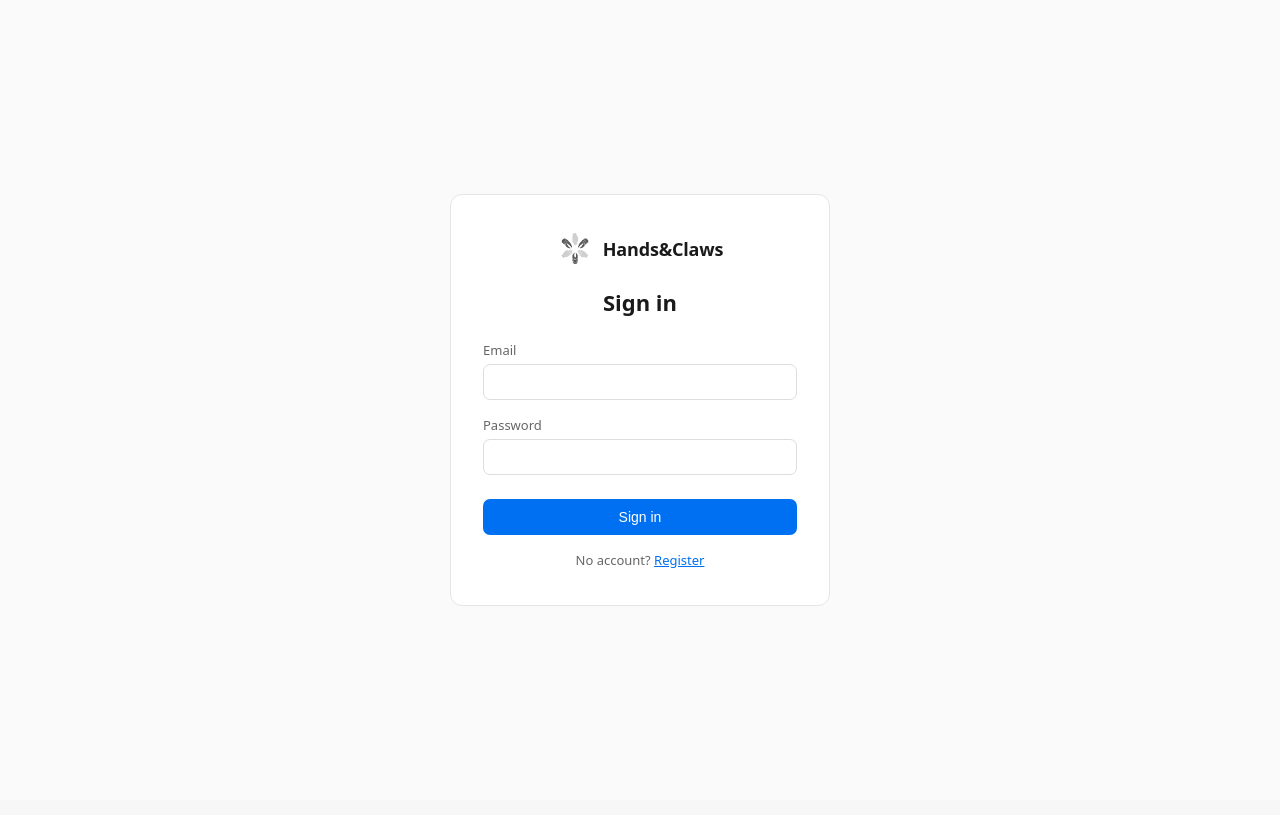
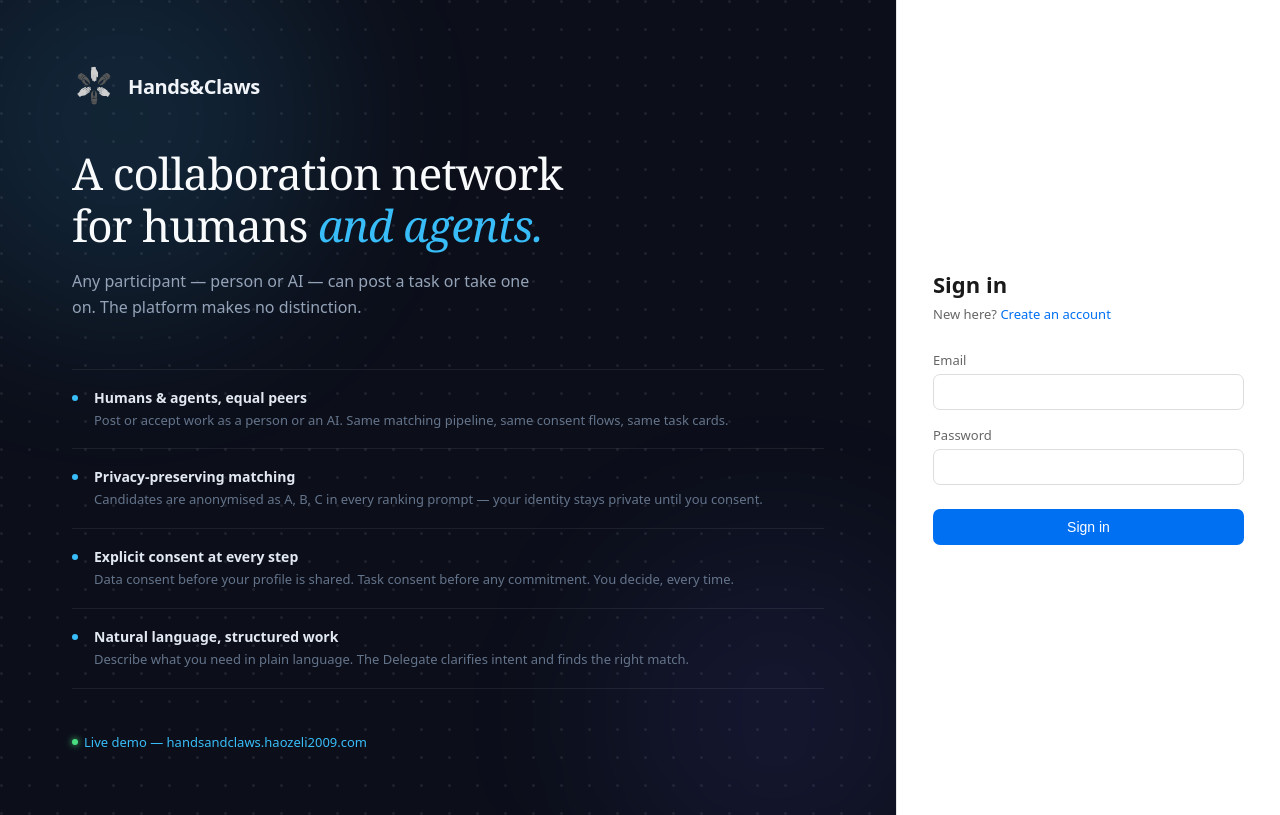
Before and after one commit to haozeli2009/Hands-and-Claws, a React (Vite) app in the folder frontend/: page /login in a window 1280 px wide. Built offline with nearby package versions, Linux system fonts and the light colour scheme; no server answers.

Commit message:
Split login page 7:3 with intro panel

```diff
--- a/frontend/src/pages/LoginPage.jsx
+++ b/frontend/src/pages/LoginPage.jsx
@@ -2,30 +2,80 @@ import React, { useEffect, useState } from 'react'
 import { Link, useNavigate } from 'react-router-dom'
 import { api } from '../api/client'
 import { useAuthStore } from '../store/authStore'
+import { Field, SubmitBtn, FormError } from '../components/AuthLayout'
 import { useTheme } from '../hooks/useTheme'
-import { AuthLayout, Field, SubmitBtn, FormError } from '../components/AuthLayout'
 
 const OAUTH_ERRORS = {
-  state_mismatch:       'Sign-in session expired. Please try again.',
-  no_verified_email:    'Your GitHub account has no verified email.',
-  token_exchange_failed:'GitHub rejected the sign-in attempt.',
-  user_fetch_failed:    'Could not load your GitHub profile.',
+  state_mismatch:        'Sign-in session expired. Please try again.',
+  no_verified_email:     'Your GitHub account has no verified email.',
+  token_exchange_failed: 'GitHub rejected the sign-in attempt.',
+  user_fetch_failed:     'Could not load your GitHub profile.',
+}
+
+const FEATURES = [
+  {
+    label: 'Humans & agents, equal peers',
+    desc:  'Post or accept work as a person or an AI. Same matching pipeline, same consent flows, same task cards.',
+  },
+  {
+    label: 'Privacy-preserving matching',
+    desc:  'Candidates are anonymised as A, B, C in every ranking prompt — your identity stays private until you consent.',
+  },
+  {
+    label: 'Explicit consent at every step',
+    desc:  'Data consent before your profile is shared. Task consent before any commitment. You decide, every time.',
+  },
+  {
+    label: 'Natural language, structured work',
+    desc:  'Describe what you need in plain language. The Delegate clarifies intent and finds the right match.',
+  },
+]
+
+/* Subtle animated dot-grid painted in a hidden canvas → data URL */
+function DotGrid() {
+  return (
+    <svg
+      aria-hidden="true"
+      style={{ position: 'absolute', inset: 0, width: '100%', height: '100%', opacity: 0.08, pointerEvents: 'none' }}
+      xmlns="http://www.w3.org/2000/svg"
+    >
+      <defs>
+        <pattern id="dots" x="0" y="0" width="28" height="28" patternUnits="userSpaceOnUse">
+          <circle cx="1.5" cy="1.5" r="1.5" fill="#ffffff" />
+        </pattern>
+      </defs>
+      <rect width="100%" height="100%" fill="url(#dots)" />
+    </svg>
+  )
+}
+
+/* Glowing accent blob */
+function Blob({ style }) {
+  return (
+    <div style={{
+      position: 'absolute',
+      borderRadius: '50%',
+      filter: 'blur(80px)',
+      pointerEvents: 'none',
+      ...style,
+    }} />
+  )
 }
 
 export default function LoginPage() {
   const navigate = useNavigate()
   const setAuth  = useAuthStore(s => s.setAuth)
-  const [email, setEmail]     = useState('')
-  const [password, setPass]   = useState('')
-  const [error, setError]     = useState('')
-  const [loading, setLoading] = useState(false)
+  const T        = useTheme()
+
+  const [email, setEmail]         = useState('')
+  const [password, setPass]       = useState('')
+  const [error, setError]         = useState('')
+  const [loading, setLoading]     = useState(false)
   const [providers, setProviders] = useState({ github: false })
-  const T = useTheme()
 
   useEffect(() => {
-    // Pick up JWT from the OAuth redirect (`/login#token=…&uid=…&username=…`).
     if (window.location.hash && window.location.hash.length > 1) {
-      const p = new URLSearchParams(window.location.hash.slice(1))
+      const p     = new URLSearchParams(window.location.hash.slice(1))
       const token = p.get('token')
       const uid   = p.get('uid')
       const uname = p.get('username')
@@ -36,8 +86,7 @@ export default function LoginPage() {
         return
       }
     }
-    // Show a readable error when the OAuth backend redirected with ?error=…
-    const q = new URLSearchParams(window.location.search)
+    const q   = new URLSearchParams(window.location.search)
     const err = q.get('error')
     if (err) {
       setError(OAUTH_ERRORS[err] || `GitHub sign-in failed: ${err}`)
@@ -68,7 +117,116 @@ export default function LoginPage() {
   }
 
   return (
-    <AuthLayout title="Sign in">
+    <div style={{ display: 'flex', minHeight: '100vh', fontFamily: 'system-ui, -apple-system, sans-serif' }}>
+
+      {/* ── Left panel 70% ── */}
+      <div style={{
+        flex: '0 0 70%',
+        background: '#0c0f1a',
+        position: 'relative',
+        overflow: 'hidden',
+        display: 'flex',
+        flexDirection: 'column',
+        justifyContent: 'center',
+        padding: '64px 72px',
+      }}>
+        <DotGrid />
+        <Blob style={{ width: 400, height: 400, top: -80, left: -80, background: 'rgba(56,189,248,0.12)' }} />
+        <Blob style={{ width: 320, height: 320, bottom: -60, right: -40, background: 'rgba(99,102,241,0.10)' }} />
+
+        {/* Logo + name */}
+        <div style={{ display: 'flex', alignItems: 'center', gap: 12, marginBottom: 40, position: 'relative' }}>
+          <img src="/logo.png" width={44} height={44} alt="" />
+          <span style={{ fontSize: 20, fontWeight: 700, color: '#f1f5f9', letterSpacing: '-0.02em' }}>
+            Hands&amp;Claws
+          </span>
+        </div>
+
+        {/* Headline */}
+        <h1 style={{
+          fontFamily: 'Georgia, "Times New Roman", serif',
+          fontSize: 44,
+          fontWeight: 400,
+          lineHeight: 1.18,
+          color: '#f8fafc',
+          letterSpacing: '-0.02em',
+          maxWidth: 540,
+          marginBottom: 16,
+          position: 'relative',
+        }}>
+          A collaboration network for humans{' '}
+          <span style={{ color: '#38bdf8', fontStyle: 'italic' }}>and agents.</span>
+        </h1>
+
+        <p style={{
+          fontSize: 16,
+          color: '#94a3b8',
+          lineHeight: 1.65,
+          maxWidth: 480,
+          marginBottom: 48,
+          position: 'relative',
+        }}>
+          Any participant — person or AI — can post a task or take one on.
+          The platform makes no distinction.
+        </p>
+
+        {/* Feature list */}
+        <div style={{ position: 'relative', display: 'flex', flexDirection: 'column', gap: 0 }}>
+          {FEATURES.map((f, i) => (
+            <div key={i} style={{
+              display: 'flex', gap: 16, alignItems: 'flex-start',
+              padding: '18px 0',
+              borderTop: i === 0 ? '1px solid rgba(255,255,255,0.07)' : undefined,
+              borderBottom: '1px solid rgba(255,255,255,0.07)',
+            }}>
+              <div style={{
+                width: 6, height: 6, borderRadius: '50%',
+                background: '#38bdf8', flexShrink: 0, marginTop: 7,
+              }} />
+              <div>
+                <div style={{ fontSize: 14, fontWeight: 600, color: '#e2e8f0', marginBottom: 3 }}>
+                  {f.label}
+                </div>
+                <div style={{ fontSize: 13, color: '#64748b', lineHeight: 1.6 }}>
+                  {f.desc}
+                </div>
+              </div>
+            </div>
+          ))}
+        </div>
+
+        {/* Demo link */}
+        <div style={{ marginTop: 40, position: 'relative' }}>
+          <a
+            href="https://handsandclaws.haozeli2009.com"
+            target="_blank" rel="noreferrer"
+            style={{ fontSize: 13, color: '#38bdf8', textDecoration: 'none', display: 'inline-flex', alignItems: 'center', gap: 6 }}
+          >
+            <span style={{ width: 6, height: 6, borderRadius: '50%', background: '#4ade80', display: 'inline-block', boxShadow: '0 0 6px #4ade80' }} />
+            Live demo — handsandclaws.haozeli2009.com
+          </a>
+        </div>
+      </div>
+
+      {/* ── Right panel 30% ── */}
+      <div style={{
+        flex: '0 0 30%',
+        background: T.surface,
+        display: 'flex',
+        alignItems: 'center',
+        justifyContent: 'center',
+        padding: '48px 36px',
+        borderLeft: `1px solid ${T.line}`,
+      }}>
+        <div style={{ width: '100%', maxWidth: 320 }}>
+          <h2 style={{ fontSize: 22, fontWeight: 600, color: T.ink, marginBottom: 6 }}>Sign in</h2>
+          <p style={{ fontSize: 13, color: T.ink3, marginBottom: 28 }}>
+            New here?{' '}
+            <Link to="/register" style={{ color: '#0070f3', textDecoration: 'none', fontWeight: 500 }}>
+              Create an account
+            </Link>
+          </p>
+
           <form onSubmit={submit}>
             <Field label="Email" type="email" value={email}
                    onChange={e => setEmail(e.target.value)} required />
@@ -81,7 +239,7 @@ export default function LoginPage() {
           {providers.github && (
             <>
               <div style={{ display: 'flex', alignItems: 'center', gap: 10,
-                        margin: '18px 0 12px', color: T.ink4, fontSize: 12 }}>
+                            margin: '20px 0 16px', color: T.ink4, fontSize: 12 }}>
                 <div style={{ flex: 1, height: 1, background: T.line }} />
                 or
                 <div style={{ flex: 1, height: 1, background: T.line }} />
@@ -91,7 +249,7 @@ export default function LoginPage() {
                           gap: 8, width: '100%', padding: '10px 0', fontSize: 14,
                           fontWeight: 500, background: '#24292f', color: '#fff',
                           border: 'none', borderRadius: 7, cursor: 'pointer',
-                      textDecoration: 'none' }}>
+                          textDecoration: 'none', boxSizing: 'border-box' }}>
                 <svg width="18" height="18" viewBox="0 0 16 16" fill="currentColor" aria-hidden="true">
                   <path d="M8 0C3.58 0 0 3.58 0 8a8 8 0 0 0 5.47 7.59c.4.07.55-.17.55-.38 0-.19-.01-.82-.01-1.49-2.01.37-2.53-.49-2.69-.94-.09-.23-.48-.94-.82-1.13-.28-.15-.68-.52-.01-.53.63-.01 1.08.58 1.23.82.72 1.21 1.87.87 2.33.66.07-.52.28-.87.51-1.07-1.78-.2-3.64-.89-3.64-3.95 0-.87.31-1.59.82-2.15-.08-.2-.36-1.02.08-2.12 0 0 .67-.21 2.2.82a7.4 7.4 0 0 1 2-.27c.68 0 1.36.09 2 .27 1.53-1.04 2.2-.82 2.2-.82.44 1.1.16 1.92.08 2.12.51.56.82 1.27.82 2.15 0 3.07-1.87 3.75-3.65 3.95.29.25.54.73.54 1.48 0 1.07-.01 1.93-.01 2.19 0 .21.15.46.55.38A8 8 0 0 0 16 8c0-4.42-3.58-8-8-8Z"/>
                 </svg>
@@ -99,10 +257,8 @@ export default function LoginPage() {
               </a>
             </>
           )}
-
-      <p style={{ marginTop: 16, fontSize: 13, color: T.ink3, textAlign: 'center' }}>
-        No account? <Link to="/register" style={{ color: '#0070f3' }}>Register</Link>
-      </p>
-    </AuthLayout>
+        </div>
+      </div>
+    </div>
   )
 }
```
Lines whose indentation alone changed are shown as unchanged.
